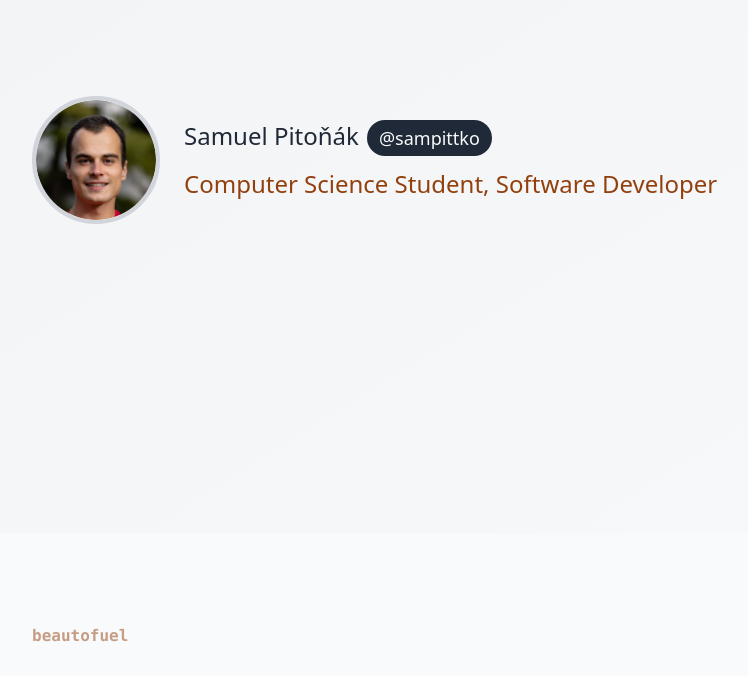
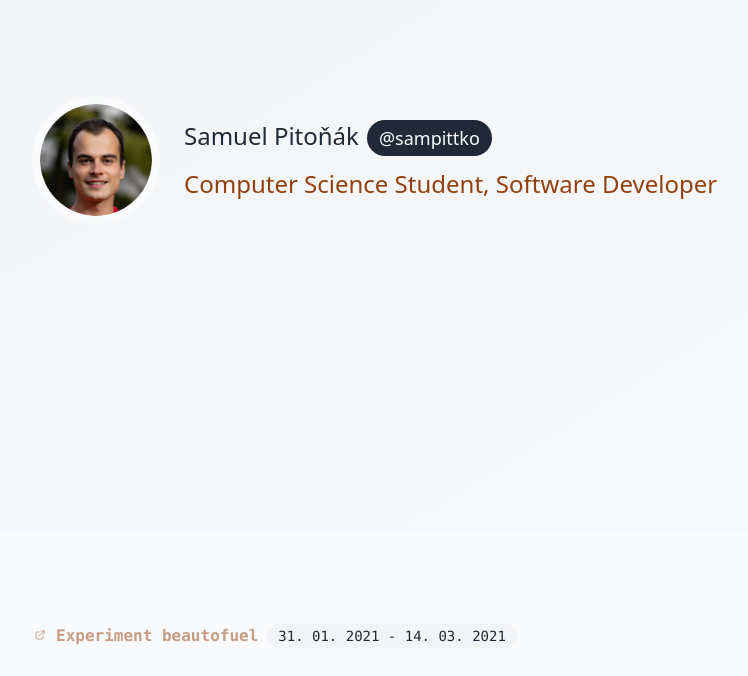
Before and after one commit to sampittko/samuelpitonak.sk, a Gatsby site: page / in a window 1280 px wide. Shown: the top 676 px of the page, without its empty margins (64-812 px from the left). Built offline with nearby package versions, Linux system fonts and the light colour scheme; Gatsby itself is replaced by a stand-in of ours.

Commit message:
Add experiment duration, slightly improve styles

```diff
--- a/gatsby-config.js
+++ b/gatsby-config.js
@@ -4,7 +4,8 @@ module.exports = {
     siteUrl: `https://samuelpitonak.sk`,
     thesis: {
       link: "http://beautofuel.vps.wbsprt.com",
-      text: "beautofuel",
+      text: "Experiment beautofuel",
+      duration: "31. 01. 2021 - 14. 03. 2021",
     },
     author: {
       username: "sampittko",
--- a/src/components/footer/index.js
+++ b/src/components/footer/index.js
@@ -1,6 +1,7 @@
 import { graphql, useStaticQuery } from "gatsby"
 import React from "react"
 import Socials from "./socials"
+import Thesis from "./thesis"
 
 const Footer = () => {
   const data = useStaticQuery(graphql`
@@ -10,6 +11,7 @@ const Footer = () => {
           thesis {
             link
             text
+            duration
           }
           author {
             socials {
@@ -29,16 +31,10 @@ const Footer = () => {
   return (
     <>
       <footer className="z-10 text-center md:text-left">
-        <a
-          href={thesis.link}
-          rel="noreferrer"
-          className="font-mono font-bold animate-pulse text-amber-800 hover:text-amber-900"
-        >
-          {thesis.text}
-        </a>
+        <Thesis {...thesis} />
         <Socials
           {...socials}
-          className="flex justify-center pt-6 space-x-6 md:pt-8 md:order-2"
+          className="flex justify-center pt-6 space-x-6 sm:justify-start md:pt-8"
         />
       </footer>
       <div className="absolute bottom-0 left-0 z-0 w-screen bg-gray-50 h-1/3" />
--- /dev/null
+++ b/src/components/footer/thesis.js
@@ -0,0 +1,34 @@
+import React from "react"
+
+const Thesis = ({ text, link, duration }) => (
+  <span className="font-mono font-bold">
+    <a
+      href={link}
+      rel="noreferrer"
+      className=" text-amber-800 hover:text-amber-900"
+    >
+      <span className="animate-pulse">
+        <svg
+          xmlns="http://www.w3.org/2000/svg"
+          fill="none"
+          viewBox="0 0 24 24"
+          stroke="currentColor"
+          className="inline-block w-4 h-4 pt-1 mr-2 align-baseline"
+        >
+          <path
+            strokeLinecap="round"
+            strokeLinejoin="round"
+            strokeWidth={2}
+            d="M10 6H6a2 2 0 00-2 2v10a2 2 0 002 2h10a2 2 0 002-2v-4M14 4h6m0 0v6m0-6L10 14"
+          />
+        </svg>
+        {text}
+      </span>
+    </a>
+    <span className="mt-2 sm:mt-0 ml-2 inline-flex items-center px-3 py-0.5 rounded-full text-sm font-medium bg-gray-100 text-gray-800">
+      {duration}
+    </span>
+  </span>
+)
+
+export default Thesis
--- a/src/templates/index.js
+++ b/src/templates/index.js
@@ -28,7 +28,7 @@ const IndexTemplate = ({ pageContext }) => {
   `)
 
   const { positions } = pageContext
-  const { fluid } = data.photo.childImageSharp
+  const { fluid: fluidPhoto } = data.photo.childImageSharp
   const { author } = data.site.siteMetadata
 
   return (
@@ -36,8 +36,8 @@ const IndexTemplate = ({ pageContext }) => {
       <SEO positions={positions} />
       <div className="md:space-x-4 md:flex md:items-center md:justify-center lg:space-x-6">
         <Img
-          fluid={fluid}
-          className="w-24 h-24 mx-auto mb-5 border-4 border-gray-300 rounded-full md:m-0 md:w-20 md:inline-block md:h-20 lg:w-32 lg:h-32"
+          fluid={fluidPhoto}
+          className="w-24 h-24 mx-auto mb-5 border-8 rounded-full border-gray-50 md:m-0 md:w-20 md:inline-block md:h-20 lg:w-32 lg:h-32"
           alt={author.fullname}
         />
         <div className="space-y-1 font-medium leading-6 md:inline-block md:text-lg lg:space-y-3 lg:text-2xl">
```
